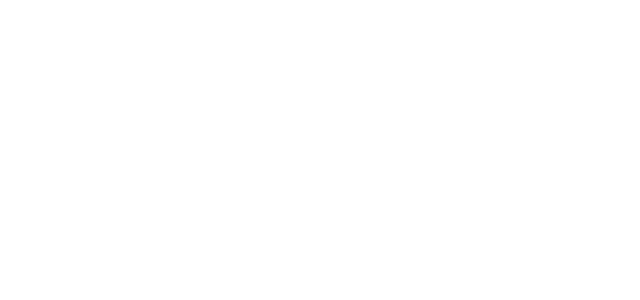
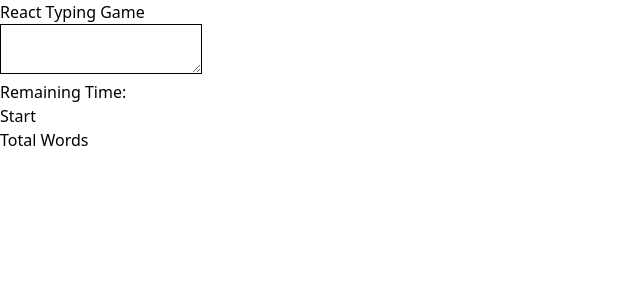
Before and after one commit to only-as19/Typing-Test-Game, a React (Vite) app: page / in a window 1280 px wide. Shown: the top 300 px of the page, without its empty margins (0-640 px from the left). Built offline with nearby package versions, Linux system fonts and the light colour scheme.

Commit message:
Typing Test Game - Build the Basic Structure f our Game

```diff
--- a/src/App.jsx
+++ b/src/App.jsx
@@ -1,9 +1,14 @@
-import React from 'react'
 
 const App = () => {
   return (
     <div>
-
+      <div>
+        <h1>React Typing Game</h1>
+        <textarea className="border" />
+        <h4 >Remaining Time: </h4>
+        <button>Start</button>
+        <h1>Total Words</h1>
+      </div>
     </div>
   )
 }
```
